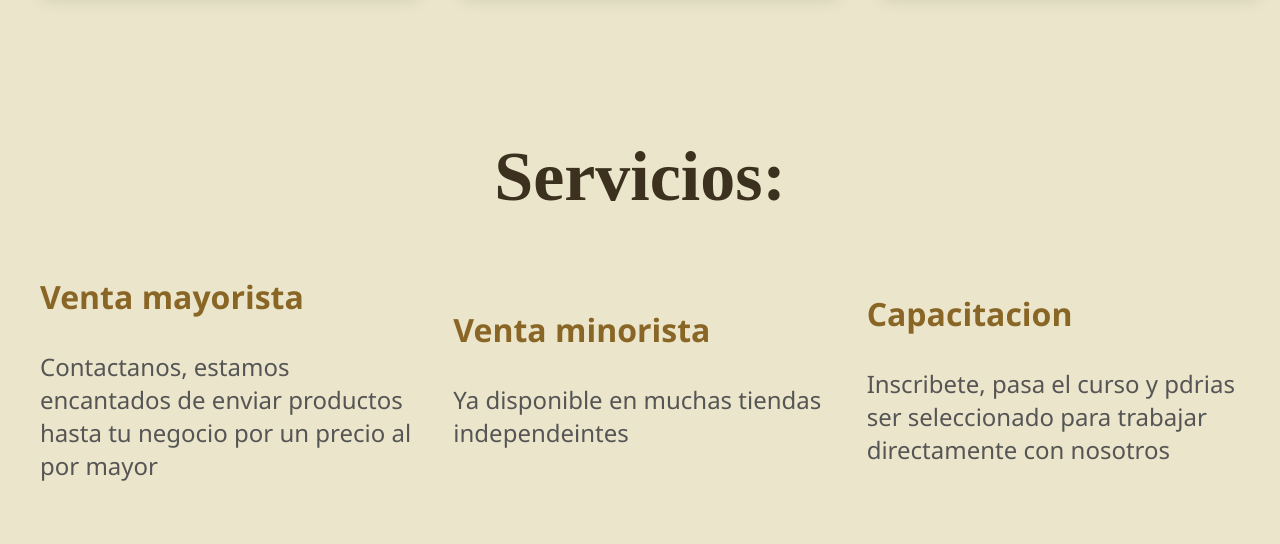
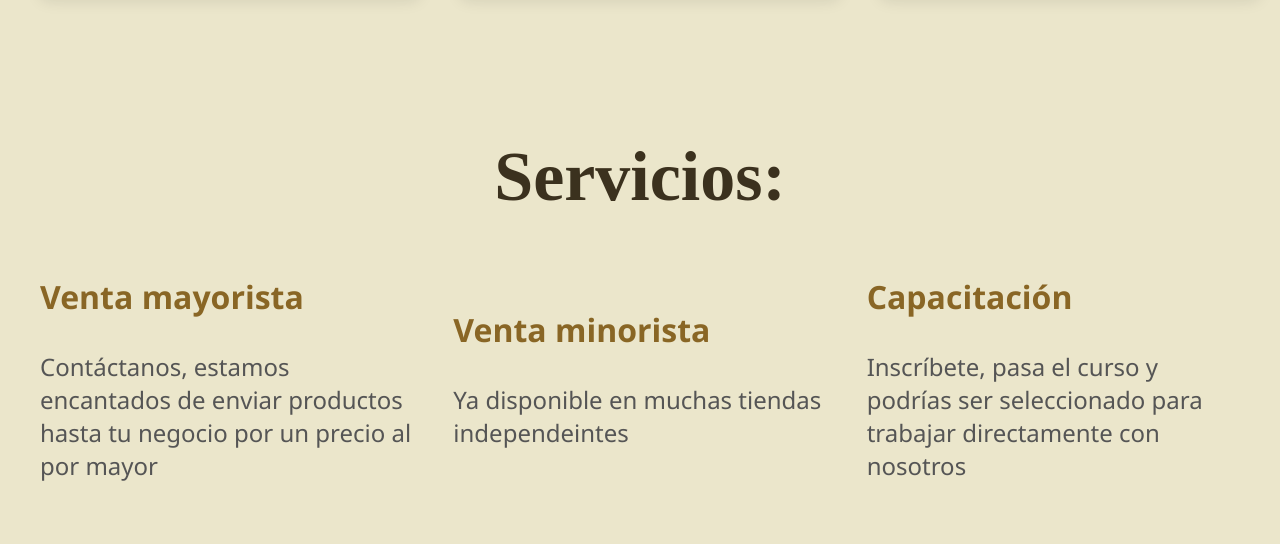
Before and after one commit to 1Fredo/TotoMaiz_web, a plain HTML site: page Servicios.html in a window 1280 px wide. Shown: the part 798-1342 px from the top of the page. Drawn offline with Linux system fonts and the light colour scheme; a web font is replaced by a local one.

Commit message:
Actualizar Servicios.html

```diff
--- a/Servicios.html
+++ b/Servicios.html
@@ -57,7 +57,7 @@
      <main class="contenedor-principal3">
         <section class="columna-texto">
            <h3> Venta mayorista </h3>
-            <p> Contactanos, estamos encantados de enviar productos hasta tu negocio por un precio al por mayor </p>
+            <p> Contáctanos, estamos encantados de enviar productos hasta tu negocio por un precio al por mayor </p>
         </section>
 
         <section class="columna-texto">
@@ -66,8 +66,8 @@
         </section>
 
          <section class="columna-texto">
-           <h3> Capacitacion </h3>
-            <p> Inscribete, pasa el curso y pdrias ser seleccionado para trabajar directamente con nosotros </p>
+           <h3> Capacitación </h3>
+            <p> Inscríbete, pasa el curso y podrías ser seleccionado para trabajar directamente con nosotros </p>
         </section>
     </main>
 
```
